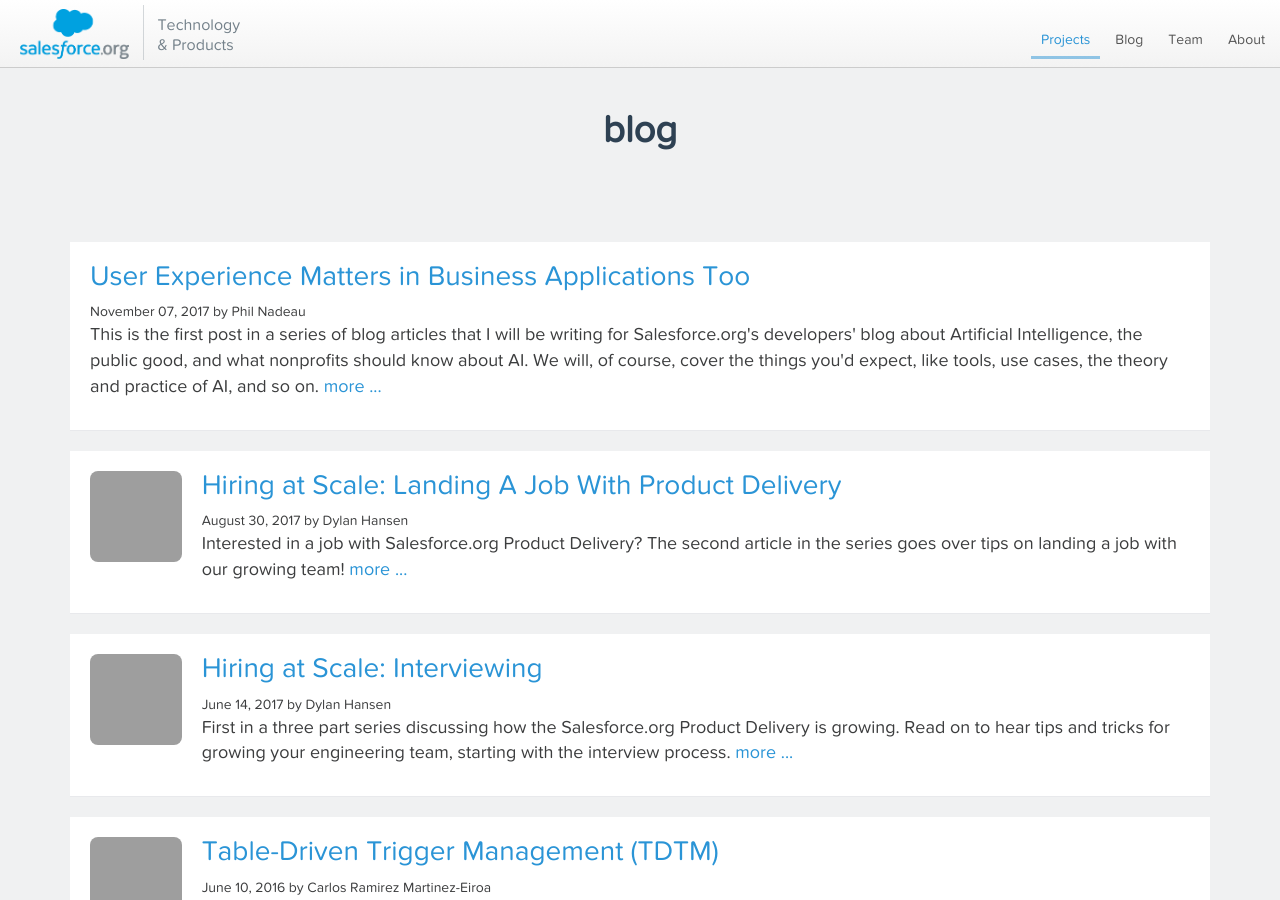
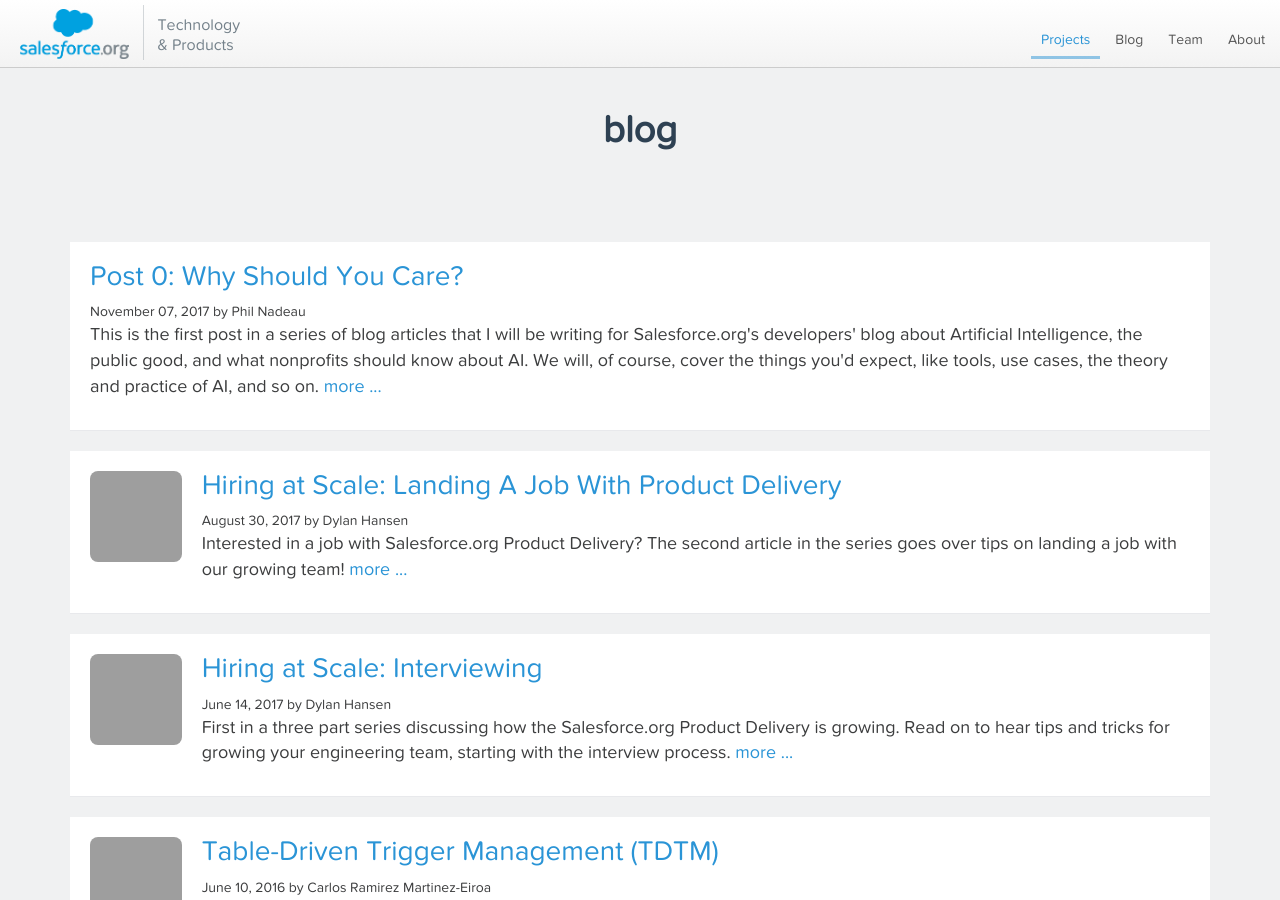
Before and after one commit to dvenor/salesforcefoundation.github.io, a Jekyll site: the page built from index.html, in a window 1280 px wide and 900 px high, scrolled down 637 px, cut to the strip 0-900 px from the top of the window. Built offline with Jekyll 4.4.1, drawn with Linux system fonts in a browser that asks for light colours; some web fonts are replaced; the list of posts is cut into pages by our own code; comment, search, counter and statistics services are not loaded; grey boxes are pictures that could not be loaded.

Commit message:
fix title

```diff
--- a/_posts/2017-11-07-post-0-why-should-you-care.md
+++ b/_posts/2017-11-07-post-0-why-should-you-care.md
@@ -1,6 +1,6 @@
 ---
 layout:   post
-title:    "User Experience Matters in Business Applications Too"
+title:    "Post 0: Why Should You Care?"
 date:     2017-11-07 12:00:00
 author:   Phil Nadeau
 excerpt:  "This is the first post in a series of blog articles that I will be writing for Salesforce.org's developers' blog about Artificial Intelligence, the public good, and what nonprofits should know about AI. We will, of course, cover the things you'd expect, like tools, use cases, the theory and practice of AI, and so on."
```
